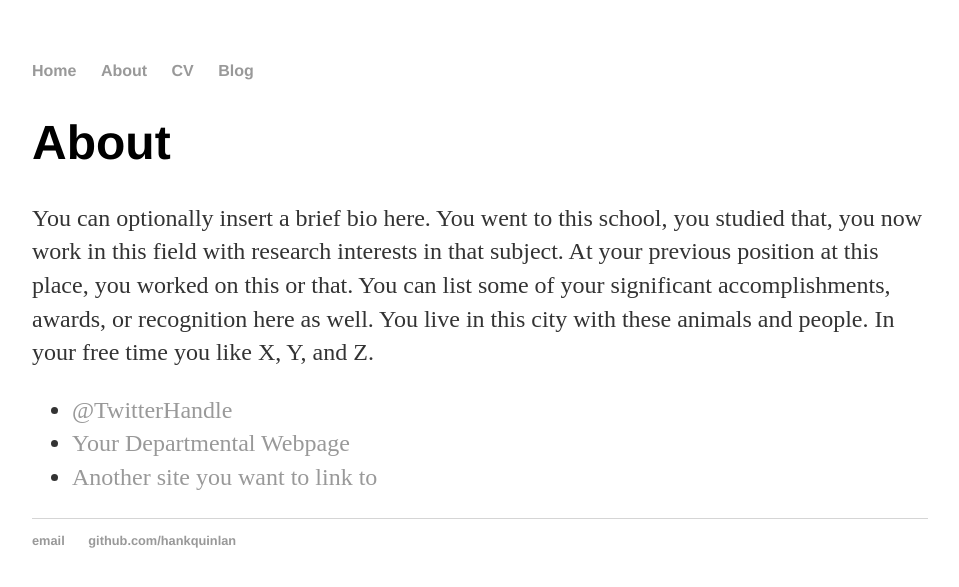
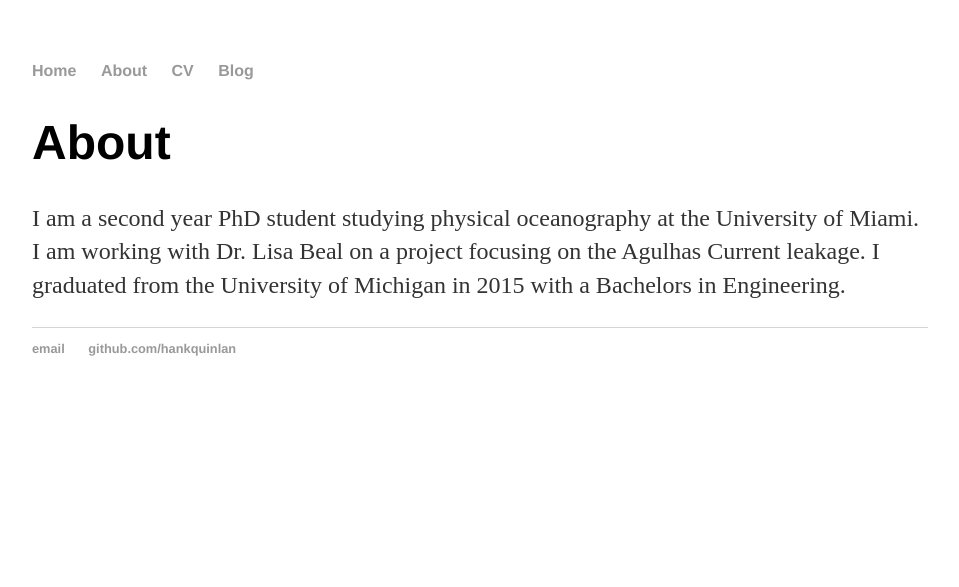
Before and after one commit to houraad/houraad.github.io, a Jekyll site: the page built from about/index.html, in a window 1280 px wide. Shown: the top 587 px of the page, without its empty margins (160-1119 px from the left). Built offline with Jekyll 4.4.1, drawn with Linux system fonts in a browser that asks for light colours.

Commit message:
Update index.html

```diff
--- a/about/index.html
+++ b/about/index.html
@@ -5,11 +5,9 @@ title: About Hank Quinlan
 
 		<div class="about">
 			<h1>About</h1>
-			<p>You can optionally insert a brief bio here. You went to this school, you studied that, you now work in this field with research interests in that subject. At your previous position at this place, you worked on this or that. You can list some of your significant accomplishments, awards, or recognition here as well. You live in this city with these animals and people. In your free time you like X, Y, and Z.</p>
+			<p>I am a second year PhD student studying physical oceanography at the University of Miami. I am working with Dr.
+				Lisa Beal on a project focusing on the Agulhas Current leakage. I graduated from the University of Michigan
+				in 2015 with a Bachelors in Engineering.
 
-			<ul class="contacts">
-				<li><a href="#">@TwitterHandle</a></li>
-				<li><a href="#">Your Departmental Webpage</a></li>
-				<li><a href="#">Another site you want to link to</a></li>
-				</ul>
+			</p>
 		</div>
```
